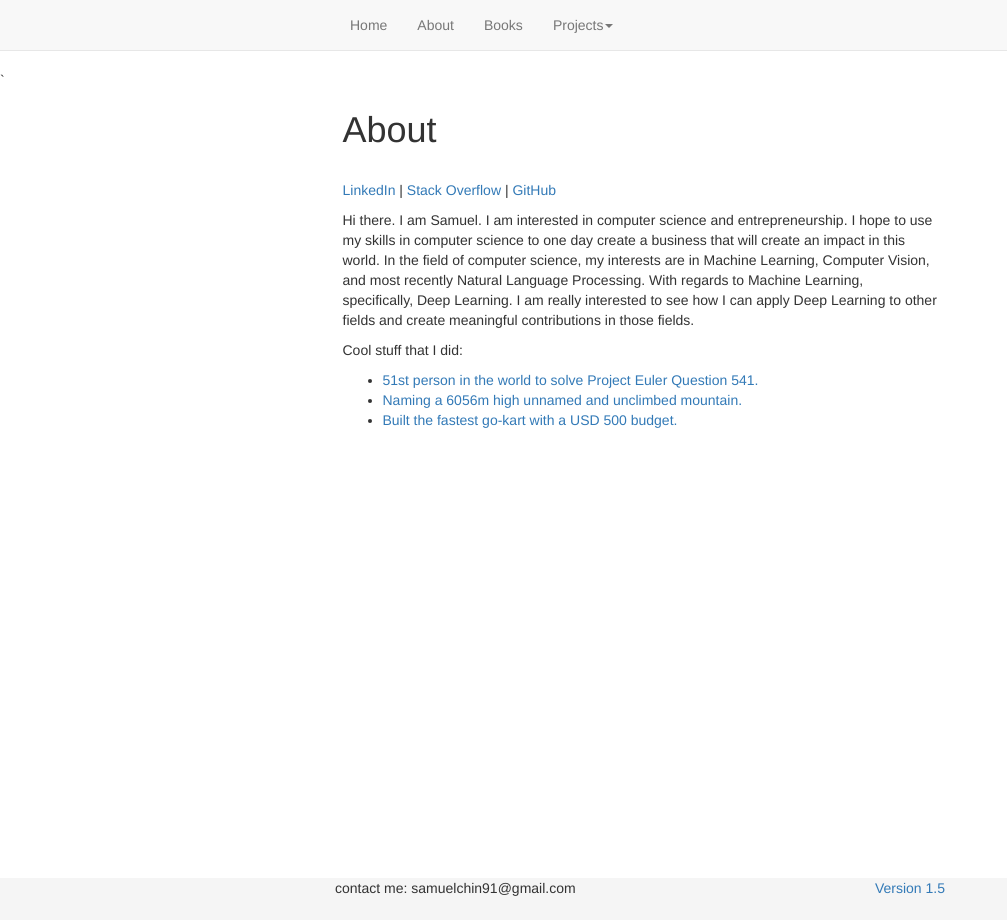
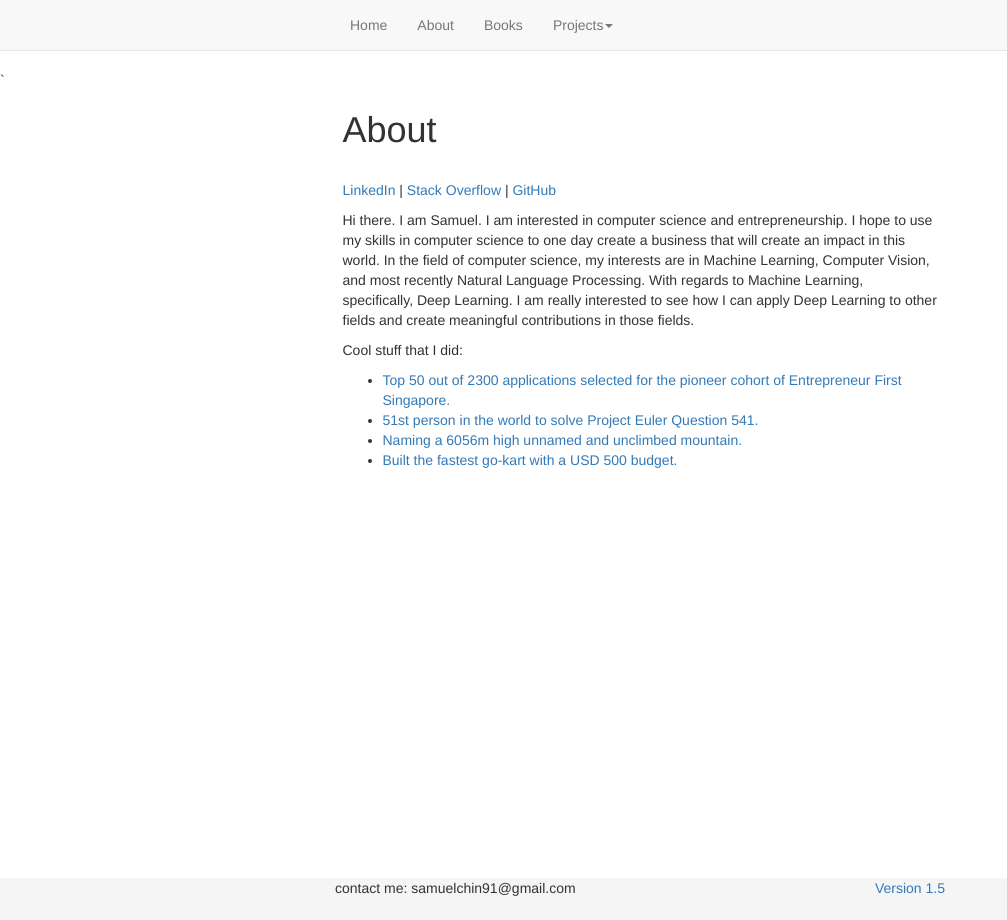
Before and after one commit to sspeng/jkschin.github.io, a Jekyll site: the page built from about/index.html, in a window 1280 px wide. Shown: the whole page, without its empty margins (0-1007 px from the left). Built offline with Jekyll 4.4.1, drawn with Linux system fonts in a browser that asks for light colours; nearby versions of some CDN libraries.

Commit message:
edited about page

```diff
--- a/about/index.html
+++ b/about/index.html
@@ -2,14 +2,29 @@
 title: About
 layout: default
 ---
-<p><a href="https://www.linkedin.com/in/jkschin">LinkedIn</a> | <a href="http://stackoverflow.com/users/5703903/jkschin">Stack Overflow</a> | <a href="http://github.com/jkschin">GitHub</a></p>
+<p><a href="https://www.linkedin.com/in/jkschin">LinkedIn</a> | <a
+    href="http://stackoverflow.com/users/5703903/jkschin">Stack Overflow</a> |
+<a href="http://github.com/jkschin">GitHub</a></p>
 
-<p>Hi there. I am Samuel. I am interested in computer science and entrepreneurship. I hope to use my skills in computer science to one day create a business that will create an impact in this world. In the field of computer science, my interests are in Machine Learning, Computer Vision, and most recently Natural Language Processing. With regards to Machine Learning, specifically, Deep Learning. I am really interested to see how I can apply Deep Learning to other fields and create meaningful contributions in those fields.</p>
+<p>Hi there. I am Samuel. I am interested in computer science and
+entrepreneurship. I hope to use my skills in computer science to one day create
+a business that will create an impact in this world. In the field of computer
+science, my interests are in Machine Learning, Computer Vision, and most
+recently Natural Language Processing. With regards to Machine Learning,
+specifically, Deep Learning. I am really interested to see how I can apply Deep
+Learning to other fields and create meaningful contributions in those
+fields.
+</p>
 
 <p>Cool stuff that I did:
 	<ul>
-		<li><a href="/2016/01/10/project-euler-541">51st person in the world to solve Project Euler Question 541.</a></li>
-		<li><a href="/mountsutd">Naming a 6056m high unnamed and unclimbed mountain.</a></li>
-		<li><a href="/ev">Built the fastest go-kart with a USD 500 budget.</a></li>
+        <li><a href="/ef">Top 50 out of 2300 applications selected for the
+                pioneer cohort of Entrepreneur First Singapore.</a></li>
+        <li><a href="/2016/01/10/project-euler-541">51st person in the world to
+                solve Project Euler Question 541.</a></li>
+        <li><a href="/mountsutd">Naming a 6056m high unnamed and unclimbed
+                mountain.</a></li>
+        <li><a href="/ev">Built the fastest go-kart with a USD 500
+                budget.</a></li>
 	</ul>
 </p>
```
